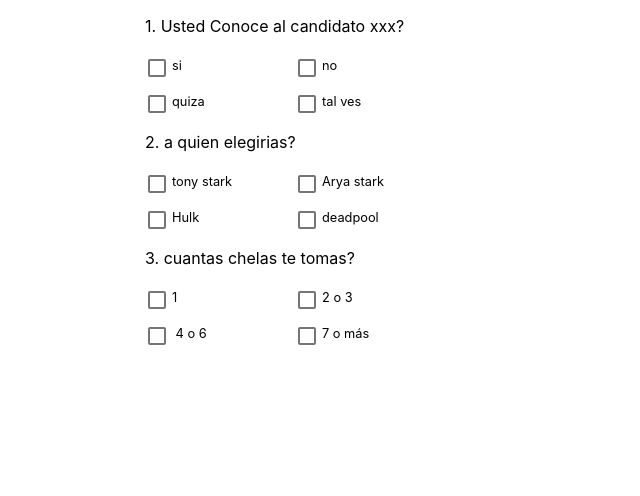
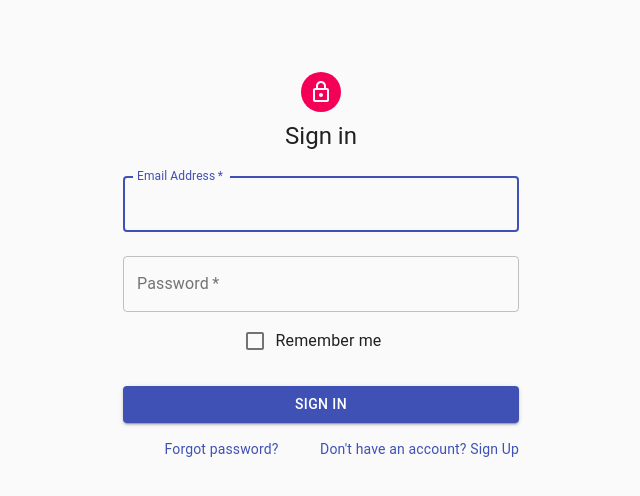
Before and after one commit to MisaelCalvillo/Encuestador, a React (Create React App) app: page / in a window 1280 px wide. Shown: the top 496 px of the page, without its empty margins (319-959 px from the left). Built offline with nearby package versions, Linux system fonts and the light colour scheme.

Commit message:
Configuración inicial de firebase, implementación de redux y creación de pantalla log in

```diff
--- a/src/App.js
+++ b/src/App.js
@@ -1,6 +1,9 @@
 import React from 'react';
 import './App.css';
 import Encuesta from './Components/Encuesta';
+import Inicio from './Components/Inicio';
+import {Route, Switch} from "react-router-dom";
+
 
 
 const encuesta = [
@@ -37,7 +40,22 @@ const encuesta = [
 function App() {
   return (
     <div className="App">
-      <Encuesta encuesta={encuesta}/>
+      <Switch>
+        <Route
+          exact
+          path="/encuesta"
+          render={ routeProps => (
+            <Encuesta encuesta={encuesta}/>
+          )}
+        />
+        <Route
+          exact
+          path="/"
+          render={ routeProps => (
+            <Inicio {...routeProps}/>
+          )}
+        />
+      </Switch>
     </div>
   );
 }
--- a/src/Components/Encuesta.js
+++ b/src/Components/Encuesta.js
@@ -1,7 +1,9 @@
-import React from 'react';
+import React, { useState, useEffect } from 'react';
 import Pregunta from './Pregunta';
 import { makeStyles } from '@material-ui/core/styles';
-import useEncuestaState from '../hooks/useEncuestaState'
+import * as firebase from 'firebase'
+import { Button } from '@material-ui/core';
+import { connect } from 'react-redux'
 
 // const styles = makeStyles({
 //   root: {
@@ -13,8 +15,31 @@ import useEncuestaState from '../hooks/useEncuestaState'
 // })
 
 
-function Encuesta({encuesta}) {
-  // const {respuestas, selectOption} = useEncuestaState([])
+const config = {
+  apiKey: "AIzaSyDF3GpYdbtYA-Jkj27R7qLVe_RONDPkHOI",
+  authDomain: "encuestascalvillo.firebaseapp.com",
+  databaseURL: "https://encuestascalvillo.firebaseio.com",
+  projectId: "encuestascalvillo",
+  storageBucket: "encuestascalvillo.appspot.com",
+  messagingSenderId: "89954048228",
+  appId: "1:89954048228:web:3d36bf23a92b9a1be5f4f1",
+  measurementId: "G-68MLML2SE6"
+}
+firebase.initializeApp(config)
+
+function Encuesta({encuesta, user, dispatch}) {
+  const [value, setValue] = useState({name: 'pepe'})
+
+  // useEffect(() => {
+  //   const nameRef = firebase.database().ref().child('name')
+  //   nameRef.on('value', snapshot => {
+  //     setValue({name : snapshot.val()})
+  //   })
+  // });
+
+  function subirUsuario() {
+    dispatch({ type: 'SHOW_USER', email: 'devdanicm@gmial.com', password: '1233'})
+  }
   return (
     <div>
       {encuesta.map((pregunta, i) => {
@@ -26,8 +51,13 @@ function Encuesta({encuesta}) {
           />
         )
       })}
+      <Button onClick={subirUsuario}>USER</Button>
     </div>
   )
 }
 
-export default Encuesta
+const mapStateToProps = (state) => ({
+  user: state.user
+});
+
+export default connect(mapStateToProps)(Encuesta)
--- /dev/null
+++ b/src/Components/Inicio.js
@@ -0,0 +1,109 @@
+import React from 'react';
+import Avatar from '@material-ui/core/Avatar';
+import Button from '@material-ui/core/Button';
+import CssBaseline from '@material-ui/core/CssBaseline';
+import TextField from '@material-ui/core/TextField';
+import FormControlLabel from '@material-ui/core/FormControlLabel';
+import Checkbox from '@material-ui/core/Checkbox';
+import Link from '@material-ui/core/Link';
+import Grid from '@material-ui/core/Grid';
+import Box from '@material-ui/core/Box';
+import LockOutlinedIcon from '@material-ui/icons/LockOutlined';
+import Typography from '@material-ui/core/Typography';
+import { makeStyles } from '@material-ui/core/styles';
+import Container from '@material-ui/core/Container';
+
+
+const useStyles = makeStyles((theme) => ({
+  paper: {
+    marginTop: theme.spacing(8),
+    display: 'flex',
+    flexDirection: 'column',
+    alignItems: 'center',
+  },
+  avatar: {
+    margin: theme.spacing(1),
+    backgroundColor: theme.palette.secondary.main,
+  },
+  form: {
+    width: '100%', // Fix IE 11 issue.
+    marginTop: theme.spacing(1),
+  },
+  submit: {
+    margin: theme.spacing(3, 0, 2),
+  },
+}));
+
+function Inicio() {
+  const classes = useStyles();
+
+  function goToPoll() {
+    this.props.history.push('/encuesta')
+  }
+
+  return (
+    <Container component="main" maxWidth="xs">
+      <CssBaseline />
+      <div className={classes.paper}>
+        <Avatar className={classes.avatar}>
+          <LockOutlinedIcon />
+        </Avatar>
+        <Typography component="h1" variant="h5">
+          Sign in
+        </Typography>
+        <form className={classes.form} noValidate>
+          <TextField
+            variant="outlined"
+            margin="normal"
+            required
+            fullWidth
+            id="email"
+            label="Email Address"
+            name="email"
+            autoComplete="email"
+            autoFocus
+          />
+          <TextField
+            variant="outlined"
+            margin="normal"
+            required
+            fullWidth
+            name="password"
+            label="Password"
+            type="password"
+            id="password"
+            autoComplete="current-password"
+          />
+          <FormControlLabel
+            control={<Checkbox value="remember" color="primary" />}
+            label="Remember me"
+          />
+          <Button
+            type="submit"
+            fullWidth
+            variant="contained"
+            color="primary"
+            className={classes.submit}
+            onClick={goToPoll}
+          >
+            Sign In
+          </Button>
+          <Grid container>
+            <Grid item xs>
+              <Link href="#" variant="body2">
+                Forgot password?
+              </Link>
+            </Grid>
+            <Grid item>
+              <Link href="#" variant="body2">
+                {"Don't have an account? Sign Up"}
+              </Link>
+            </Grid>
+          </Grid>
+        </form>
+      </div>
+    </Container>
+  );
+}
+
+export default Inicio;
--- a/src/hooks/useEncuestaState.js
+++ /dev/null
@@ -1,13 +0,0 @@
-import useState from 'react'
-
-export default initialEncuesta => {
-  const [respuesta, setRespuesta] = useState(initialEncuesta)
-
-  return {
-      respuesta,
-      selectOption: opcion => {
-
-          setRespuesta(opcion)
-      }
-  }
-}
--- a/src/index.js
+++ b/src/index.js
@@ -2,10 +2,40 @@ import React from 'react';
 import ReactDOM from 'react-dom';
 import './index.css';
 import App from './App';
+import { Provider } from 'react-redux'
+import {createStore} from 'redux'
+import { BrowserRouter } from 'react-router-dom';
+
+const initialState = {
+  user: {
+    email: '',
+    password: ''
+  }
+}
+
+function reducer(state = initialState, action) {
+  switch(action.type){
+    case 'SHOW_USER':
+      return {
+        user : {
+          email: action.email,
+          password: action.password
+        }
+      }
+    default:
+      return state;
+  }
+}
+
+const store = createStore(reducer)
+
+// store.dispatch({type: 'SHOW_USER'})
 
 ReactDOM.render(
-  <React.StrictMode>
-    <App />
-  </React.StrictMode>,
+  <BrowserRouter>
+    <Provider store={store}>
+      <App />
+    </Provider>
+  </BrowserRouter>,
   document.getElementById('root')
 );
```
Also changed, not shown: package.json (+6 -1 lines), src/config/ConfigFirebase.js (added, +10 -0 lines), 1 other file (tests, documents, lock files or other folders).
